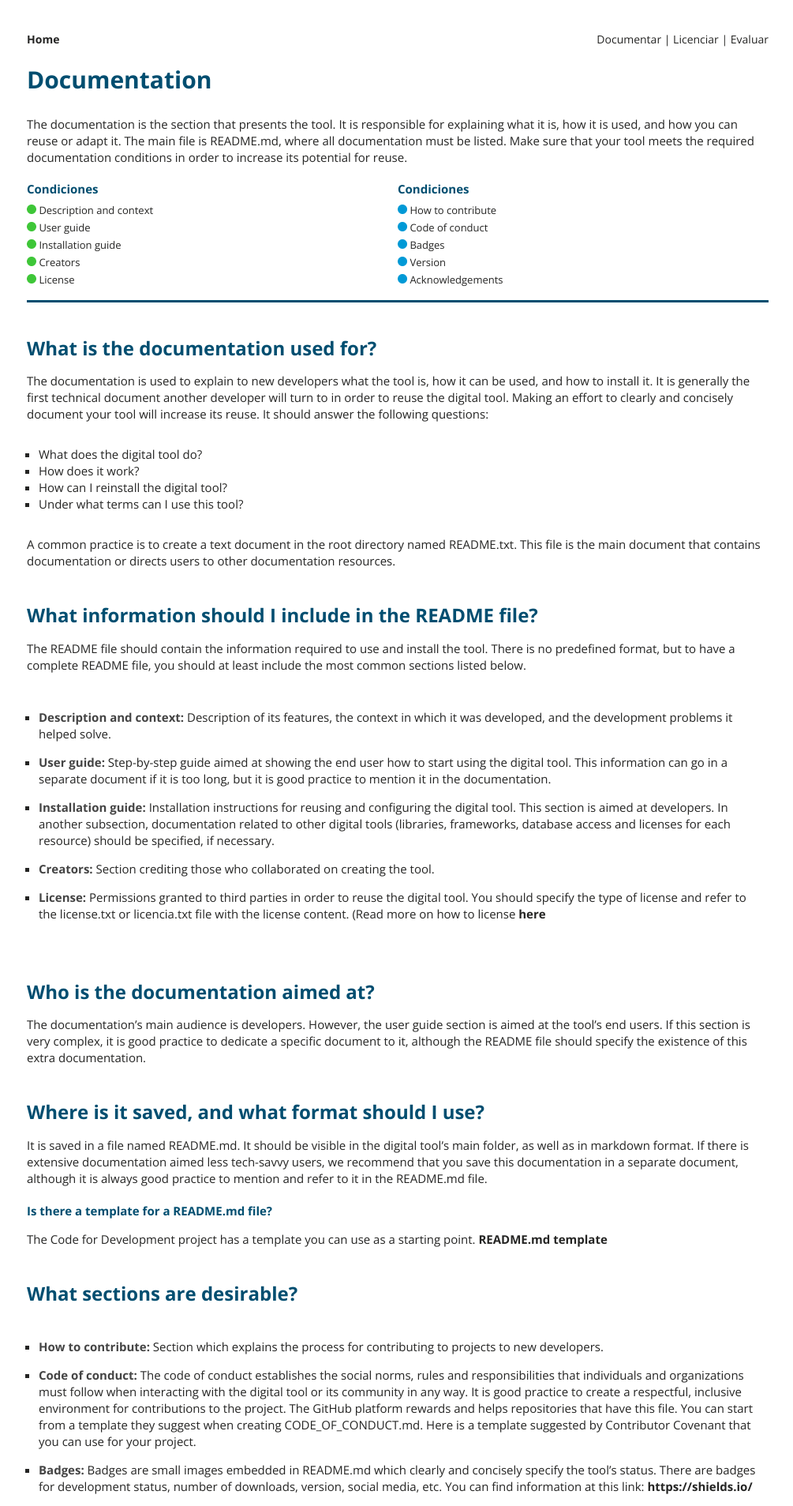
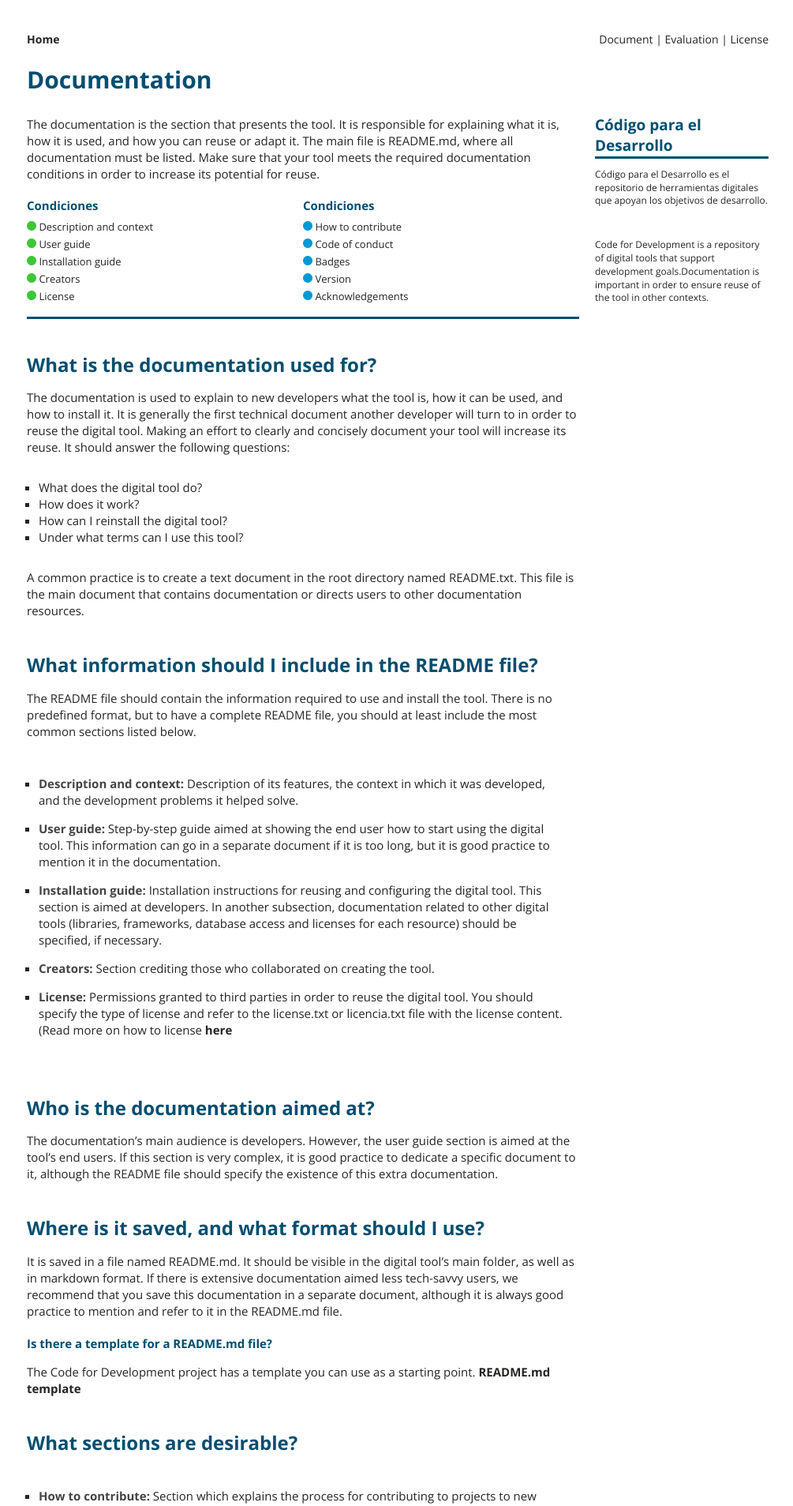
Before and after one commit to EL-BID/guia-de-publicacion, a Jekyll site: the page built from _documents/en/documentacion.markdown, in a window 1280 px wide. Shown: the top 1907 px of the page at 79% size, without its empty margins (136-1141 px from the left). Built offline with Jekyll 4.4.1, drawn with Linux system fonts in a browser that asks for light colours; some of the changed lines change nothing that is shown.

Commit message:
Update documentacion.markdown

```diff
--- a/_documents/en/documentacion.markdown
+++ b/_documents/en/documentacion.markdown
@@ -21,7 +21,7 @@ expecteden:
 - Version
 - Acknowledgements
 
-
+sidebar: Code for Development is a repository of digital tools that support development goals.Documentation is important in order to ensure reuse of the tool in other contexts.
 
 ---
 
@@ -103,10 +103,10 @@ Acknowledgements of other people or organizations who have contributed to the pr
 ## Is the any other documentation besides README.md?
 Apart from the more technical documentation aimed at developers, there is the user guide. If this documentation is very long and detailed, it is good practice to put it in a separate file and specify so in README.md.
 <style>
-.ocultar_breadcrumb_ingles{
+.ocultar_breadcrumb_espanol{
 display:none;
 }
-.ocultar_home_ingles{
+.ocultar_home_espanol{
 display:none;
 }
 </style>
```
